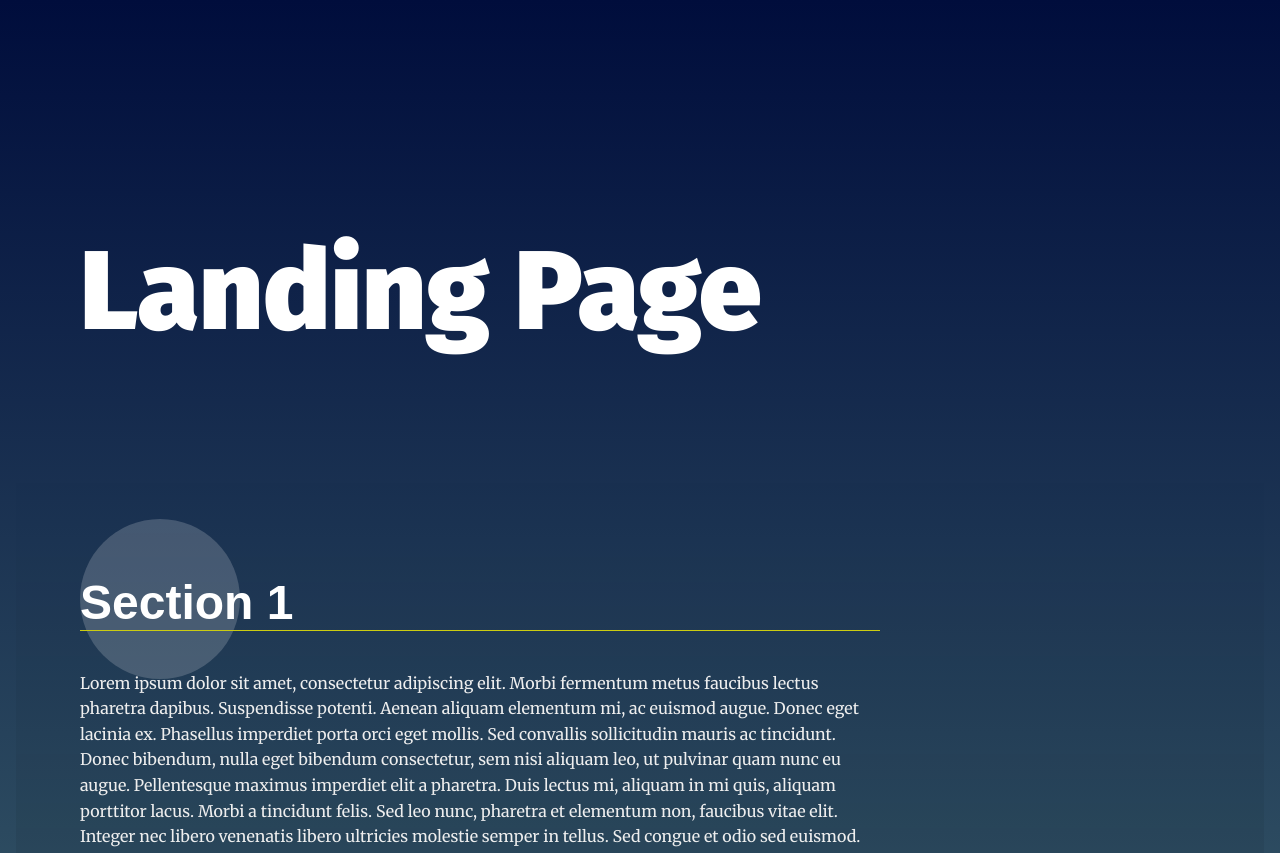
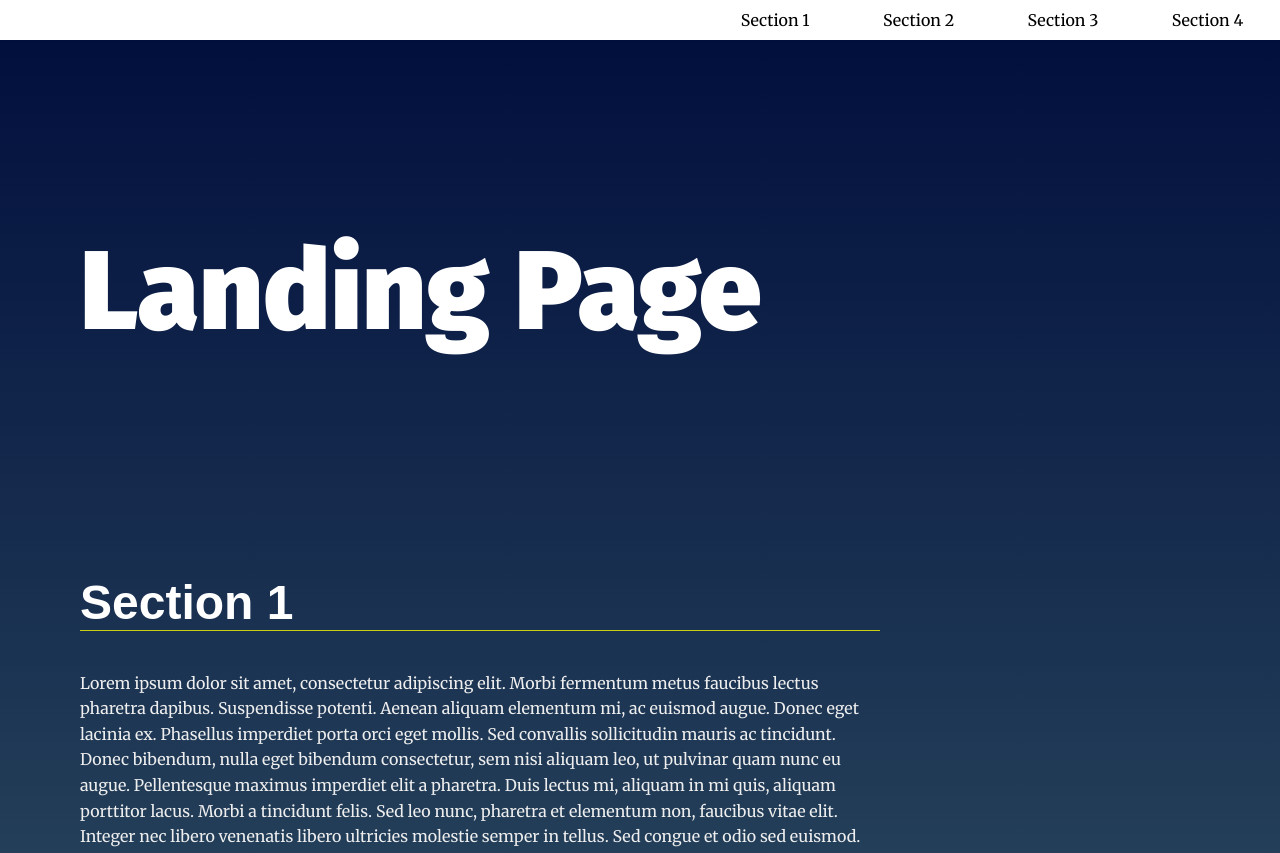
Before and after one commit to ManarSholi/Landing-Page, a plain HTML site: page index.html in a window 1280 px wide. Shown: the top 853 px of the page. Drawn offline with Linux system fonts and the light colour scheme.

Commit message:
update the sessions

```diff
--- a/css/styles.css
+++ b/css/styles.css
@@ -64,14 +64,51 @@ section {
 /* ---- Module Rules ---- */
 
 /* Navigation Styles*/
+.navbar__menu {
+    display: flex;
+    flex-direction: row;
+    justify-content: end;
+    height: 100%;
+    width: 100%;
+}
+
 .navbar__menu ul {
     padding-left: 0;
     margin: 0;
     text-align: right;
+    display: flex;
+    flex-direction: row;
+    justify-content: space-around;
+    width: 30%;
+    list-style: none;
+    align-items: center;
+}
+
+.navbar__menu ul li:hover {
+    background-color: black;
+    color: white;
+}
+
+.navbar__menu ul li a {
+    text-decoration: none;
+    color: black;
+    height: 100%;
+    display: flex;
+    text-align: center;
+    align-items: center;
+    padding-left: 10px;
+    padding-right: 10px;
+}
+
+.navbar__menu ul li a:hover {
+    background-color: black;
+    color: white;
 }
 
 .navbar__menu li {
-    display: inline-block;
+    color: black;
+    height: 100%;
+    text-align: center;
 }
 
 .navbar__menu .menu__link {
@@ -93,9 +130,38 @@ section {
     background: #fff;
     position: fixed;
     top: 0;
-    width: 100%;
+    width: 100vw;
     z-index: 5;
+    height: 5%;
 }
+
+@media (min-width: 425px) {
+    .navbar__menu ul {
+        width: 100%;
+        font-size: 12px;
+    }
+}
+
+@media (min-width: 320px) {
+    .navbar__menu ul {
+        width: 100%;
+        font-size: 12px;
+    }
+}
+
+@media (min-width: 768px) {
+    .navbar__menu ul {
+        width: 45%;
+    }
+}
+
+@media (min-width: 1024px) {
+    .navbar__menu ul {
+        width: 45%;
+        font-size: 16px;
+    }
+}
+
 
 /* Footer Styles */
 .page__footer {
--- a/index.html
+++ b/index.html
@@ -26,7 +26,7 @@
     a data attribute that will populate the li node.
     Adding more sections will automatically populate nav.
     The first section is set to active class by default -->
-    <section id="section1" data-nav="Section 1" class="your-active-class">
+    <section id="section1" data-nav="Section 1" class="active">
       <div class="landing__container">
         <h2>Section 1</h2>
         <p>Lorem ipsum dolor sit amet, consectetur adipiscing elit. Morbi fermentum metus faucibus lectus pharetra dapibus. Suspendisse potenti. Aenean aliquam elementum mi, ac euismod augue. Donec eget lacinia ex. Phasellus imperdiet porta orci eget mollis. Sed convallis sollicitudin mauris ac tincidunt. Donec bibendum, nulla eget bibendum consectetur, sem nisi aliquam leo, ut pulvinar quam nunc eu augue. Pellentesque maximus imperdiet elit a pharetra. Duis lectus mi, aliquam in mi quis, aliquam porttitor lacus. Morbi a tincidunt felis. Sed leo nunc, pharetra et elementum non, faucibus vitae elit. Integer nec libero venenatis libero ultricies molestie semper in tellus. Sed congue et odio sed euismod.</p>
@@ -50,10 +50,19 @@
         <p>Aliquam a convallis justo. Vivamus venenatis, erat eget pulvinar gravida, ipsum lacus aliquet velit, vel luctus diam ipsum a diam. Cras eu tincidunt arcu, vitae rhoncus purus. Vestibulum fermentum consectetur porttitor. Suspendisse imperdiet porttitor tortor, eget elementum tortor mollis non.</p>
       </div>
     </section>
+    <section id="section4" data-nav="Section 4">
+      <div class="landing__container">
+        <h2>Section 4</h2>
+        <p>Lorem ipsum dolor sit amet, consectetur adipiscing elit. Morbi fermentum metus faucibus lectus pharetra dapibus. Suspendisse potenti. Aenean aliquam elementum mi, ac euismod augue. Donec eget lacinia ex. Phasellus imperdiet porta orci eget mollis. Sed convallis sollicitudin mauris ac tincidunt. Donec bibendum, nulla eget bibendum consectetur, sem nisi aliquam leo, ut pulvinar quam nunc eu augue. Pellentesque maximus imperdiet elit a pharetra. Duis lectus mi, aliquam in mi quis, aliquam porttitor lacus. Morbi a tincidunt felis. Sed leo nunc, pharetra et elementum non, faucibus vitae elit. Integer nec libero venenatis libero ultricies molestie semper in tellus. Sed congue et odio sed euismod.</p>
+
+        <p>Aliquam a convallis justo. Vivamus venenatis, erat eget pulvinar gravida, ipsum lacus aliquet velit, vel luctus diam ipsum a diam. Cras eu tincidunt arcu, vitae rhoncus purus. Vestibulum fermentum consectetur porttitor. Suspendisse imperdiet porttitor tortor, eget elementum tortor mollis non.</p>
+      </div>
+    </section>
   </main>
   <footer class="page__footer">
     <p>&copy Udacity</p>
   </footer>
 
+  <script src="js/app.js"></script>
 </body>
 </html>
--- a/js/app.js
+++ b/js/app.js
@@ -39,11 +39,66 @@
 */
 
 // build the nav
+const menu = ["Section 1", "Section 2", "Section 3" , "Section 4"];
 
+const ul = document.querySelector('#navbar__list');
+const fragment = document.createDocumentFragment();
 
+for (let i = 0; i < menu.length; i++) {
+    const li = document.createElement('li');
+    const a = document.createElement('a');
+    a.textContent = menu[i];
+    a.setAttribute('href', '#section' + (i + 1));
+    a.classList.add('tab');
+    li.appendChild(a);
+
+    fragment.appendChild(li);
+}
+
+ul.append(fragment);
+
+const nav = document.querySelector('nav');
+nav.addEventListener('click', function (event) {
+    if (event.target.tagName === 'A') {
+        event.preventDefault();
+        const targetId = event.target.getAttribute('href').substring(1);
+        const targetSection = document.getElementById(targetId);
+
+        if (targetSection) {
+            targetSection.scrollIntoView({behavior: 'smooth'});
+        }
+    }
+});
+
+let isScrolling;
+
+function showNavBar() {
+    nav.style.top = '0';
+}
+
+function hideNavBar() {
+    nav.style.top = '-5%';
+}
+
+const sections = document.querySelectorAll('section');
+const tabs = document.querySelectorAll('.tab');
 // Add class 'active' to section when near top of viewport
+function makeActive() {
+    showNavBar();
+    clearTimeout(isScrolling);
 
+    isScrolling = setTimeout(hideNavBar, 1000);
 
+    sections.forEach((section, index) => {
+        const box = section.getBoundingClientRect();
+        const isActive = box.top >= 0 && box.top < window.innerHeight / 2;
+
+        section.classList.toggle('active', isActive);
+        tabs[index].classList.toggle('active', isActive);
+    });
+}
+
+window.addEventListener('scroll', makeActive);
 // Scroll to anchor ID using scrollTO event
 
 
```
Also changed, not shown: 1 other file.
